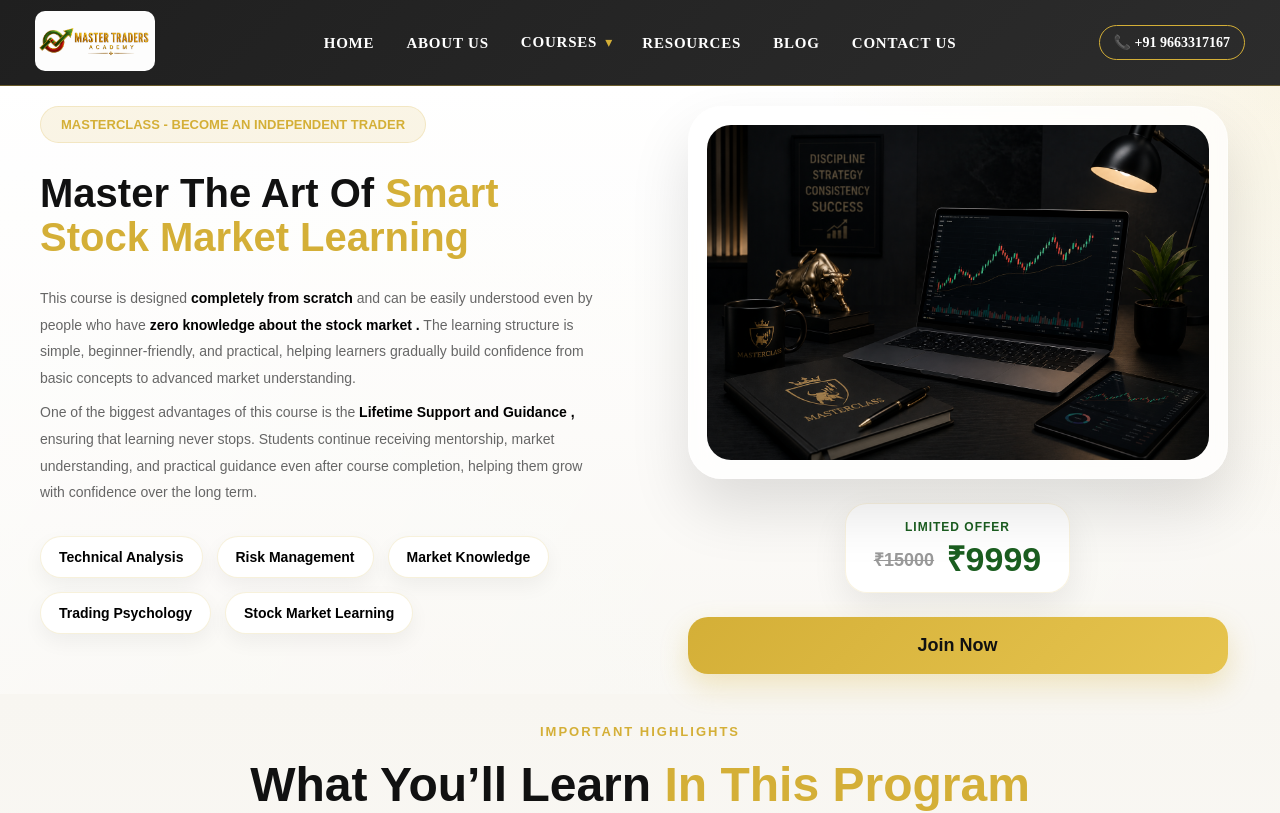
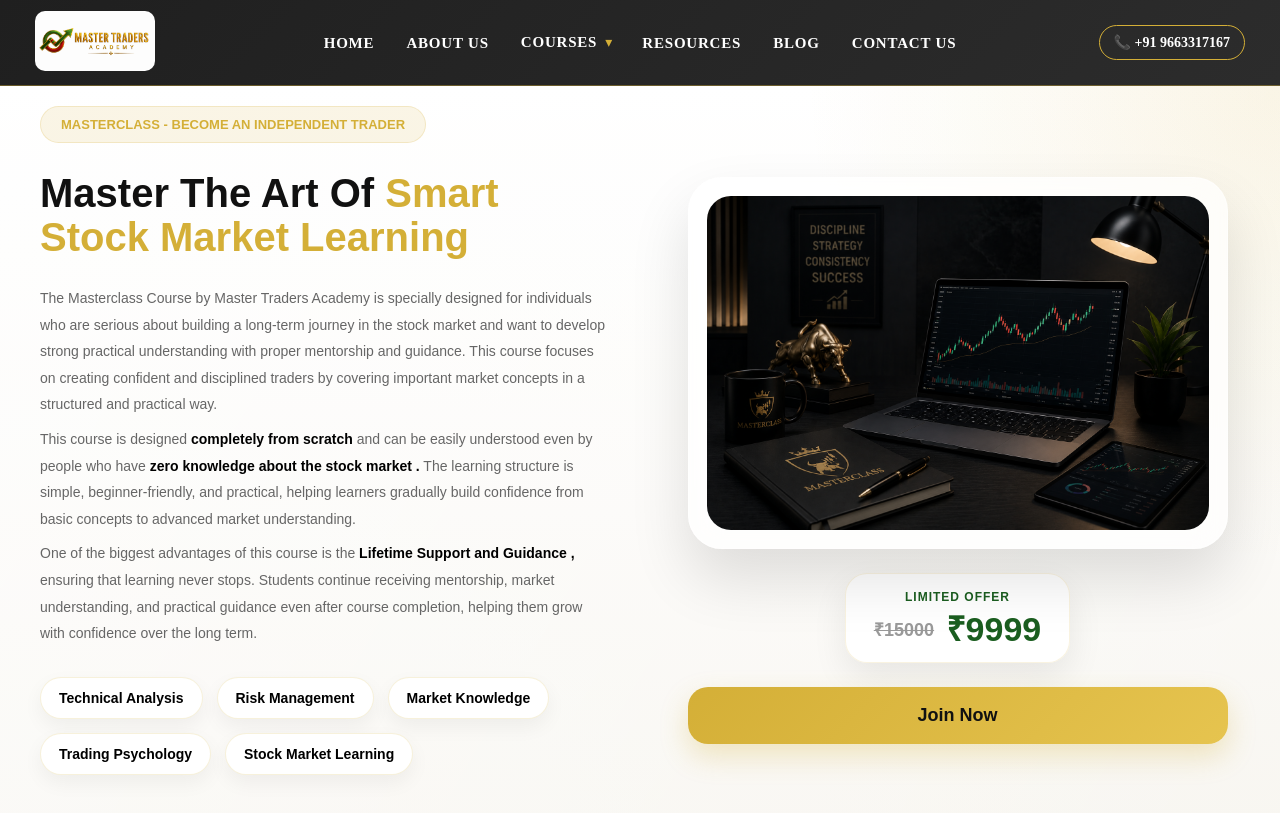
Before and after one commit to Nagashree545/MTA, a React (Create React App) app: page /masterclass in a window 1280 px wide. Shown: the top 813 px of the page. Built offline with nearby package versions, Linux system fonts and the light colour scheme.

Commit message:
updated master trader page

```diff
--- a/src/Components/MasterClass.jsx
+++ b/src/Components/MasterClass.jsx
@@ -112,7 +112,7 @@
               Master The Art Of
               <span> Smart Stock Market Learning</span>
             </h1>
-
+<p className={styles.subtitle}>The Masterclass Course by Master Traders Academy is specially designed for individuals who are serious about building a long-term journey in the stock market and want to develop strong practical understanding with proper mentorship and guidance. This course focuses on creating confident and disciplined traders by covering important market concepts in a structured and practical way.</p>
             <p className={styles.subtitle}>
               This course is designed <strong style={{ color: "black" }}>completely from scratch </strong>and can be easily understood even by people who have <strong style={{ color: "black" }}>zero knowledge about the stock market .</strong> The learning structure is simple, beginner-friendly, and practical, helping learners gradually build confidence from basic concepts to advanced market understanding.</p>
 
```
